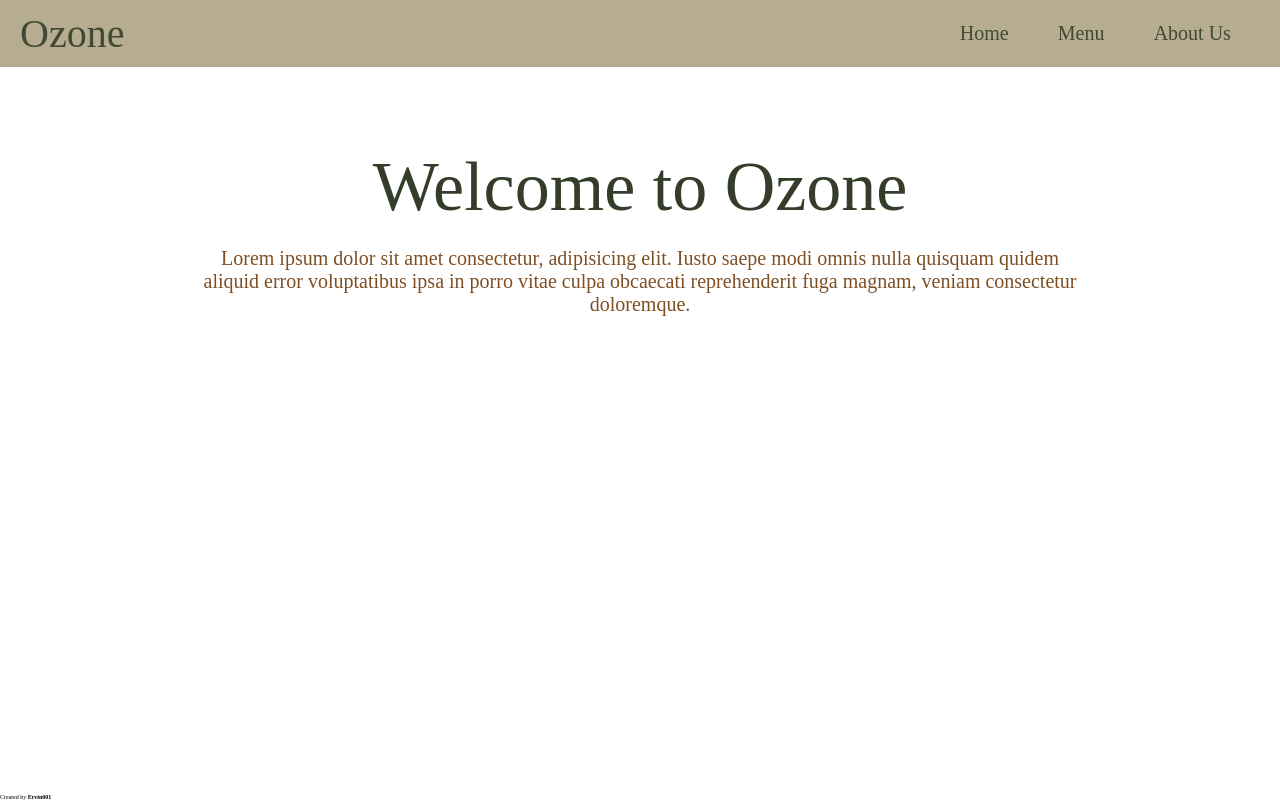
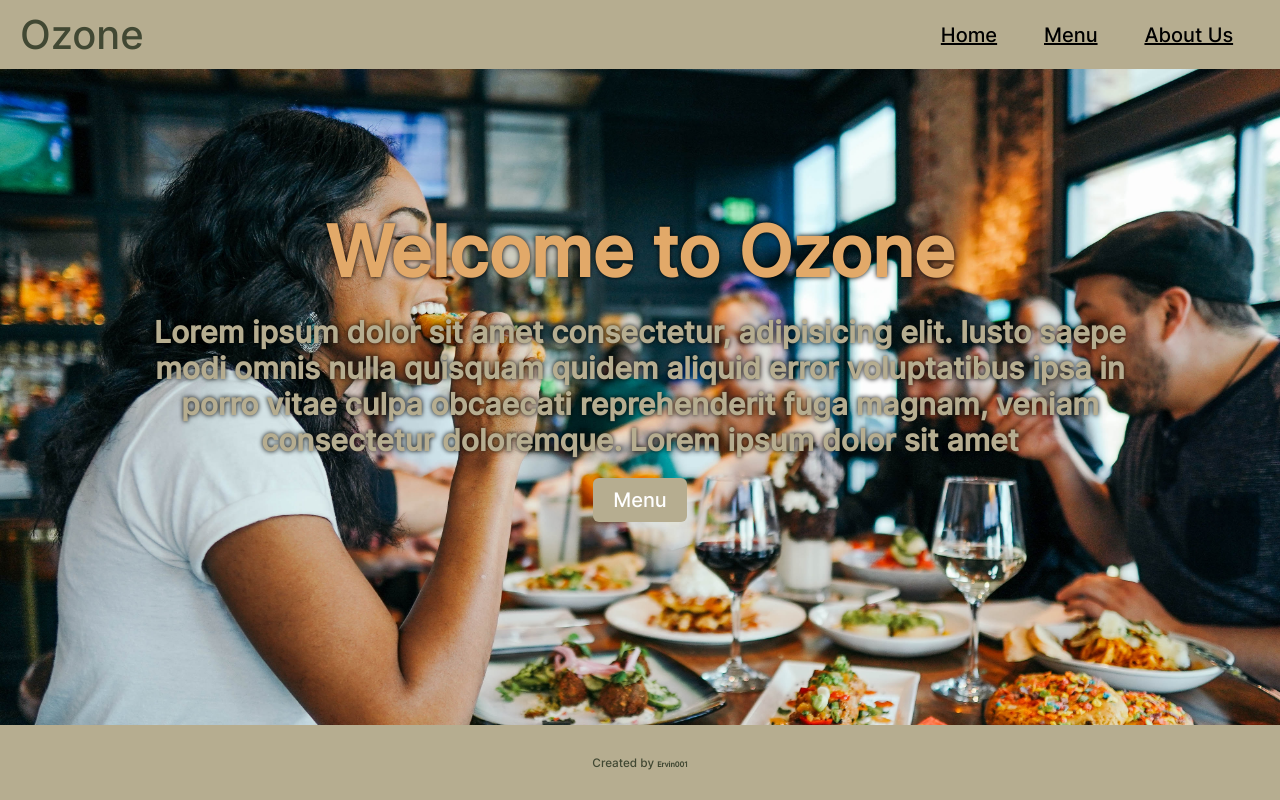
Before and after one commit to Ervin001/TOP_Restaurant-Page, a website built with webpack: page dist/index.html in a window 1280 px wide. Built offline with nearby package versions, Linux system fonts and the light colour scheme.

Commit message:
finished home page

```diff
--- a/package.json
+++ b/package.json
@@ -16,6 +16,7 @@
     "css-loader": "^6.7.1",
     "html-webpack-plugin": "^5.5.0",
     "style-loader": "^3.3.1",
+    "url-loader": "^4.1.1",
     "webpack": "^5.74.0",
     "webpack-cli": "^4.10.0",
     "webpack-dev-server": "^4.10.0"
--- a/src/index.js
+++ b/src/index.js
@@ -1,7 +1,6 @@
 import _ from 'lodash';
 
 import './style.css';
-import Icon from './icon.png';
 import home from './pages/home.js';
 
 (function component() {
--- a/src/pages/home.js
+++ b/src/pages/home.js
@@ -1,21 +1,38 @@
+// import MyImage from '../resources/restaurant.jpg';
+
 const home = function () {
   const containerEl = document.createElement('section');
   document.body.appendChild(containerEl);
+  // const myImage = new Image();
+  // myImage.src = MyImage;
+  // console.log(myImage);
 
   const html = `
 <div class="container">
   <nav class="logo-container">
     <div class="title">Ozone</div>
     <div class="tabs-container">
-          <div class="tab home-tab">Home</div>
-          <div class="tab menu-tab">Menu</div>
-          <div class="tab aboutUs-tab">About Us</div>
+      <a href="#" class="tab home-tab">Home</a>
+      <a href="#" class="tab menu-tab">Menu</a>
+      <a href="#" class="tab aboutUs-tab">About Us</a>
     </div>
   </nav>
+
   <div class="main-content-container">
+    <div class="content">
     <div class="welcome-text">Welcome to Ozone</div>
-        <div class="short-desc">    Lorem ipsum dolor sit amet consectetur, adipisicing elit. Iusto saepe modi omnis nulla quisquam quidem aliquid error voluptatibus ipsa in porro vitae culpa obcaecati reprehenderit fuga magnam, veniam consectetur doloremque.</div>
-        <div class="image"></div>
+    <div class="info-btn">
+      <div class="info">
+        Lorem ipsum dolor sit amet consectetur, adipisicing elit. Iusto
+        saepe modi omnis nulla quisquam quidem aliquid error voluptatibus
+        ipsa in porro vitae culpa obcaecati reprehenderit fuga magnam,
+        veniam consectetur doloremque. Lorem ipsum dolor sit amet
+      </div>
+      <div class="btn-box">
+        <button>Menu</button>
+      </div>
+    </div>
+    </div>
   </div>
   <footer>
     <div class="footer-info">
@@ -23,11 +40,10 @@ const home = function () {
       <div class="extra-info"></div>
     </div>
   </footer>
-    </di>
+</div>
   `;
 
   containerEl.insertAdjacentHTML('beforeend', html);
-  containerEl;
 };
 
 export default home;
--- a/src/style.css
+++ b/src/style.css
@@ -1,8 +1,17 @@
+@font-face {
+  font-family: 'inter';
+  font-style: normal;
+  font-size: normal;
+
+  src: url('/src/resources/static/Inter-Medium.ttf');
+}
+
 * {
   margin: 0;
   padding: 0;
   box-sizing: border-box;
   font-size: 62.5%;
+  font-family: 'inter', sans-serif;
 }
 
 .container {
@@ -17,6 +26,7 @@
   padding: 1rem 0;
   flex-grow: auto;
   background-color: #b6ad90;
+  width: 100%;
 }
 
 .title {
@@ -26,7 +36,6 @@
   color: #414833;
   align-self: center;
   padding-left: 2rem;
-  /* background: url('./icon.png'); */
 }
 .tabs-container {
   display: flex;
@@ -38,43 +47,101 @@
 }
 
 .tab {
+  flex: 0 1 auto;
+
   color: #414833;
   font-size: 2rem;
+}
 
-  flex: 0 1 auto;
+.tab:link,
+.tab:visited {
+  /* cursor: pointer; */
+  color: #000;
+}
+
+.tab:hover {
+  color: antiquewhite;
 }
 
 .main-content-container {
+  /* flex-grow: 1; */
+  display: flex;
+
+  flex-grow: 6;
+  padding-top: 6rem;
+
+  background: url('./resources/restaurant.JPG');
+  background-size: cover;
+  width: 100%;
+}
+
+.content {
+  display: flex;
+  flex-direction: column;
+  align-items: center;
+  justify-content: flex-start;
+  flex-grow: 6;
+  padding-top: 8rem;
+}
+
+.welcome-text {
+  color: rgb(226, 169, 105);
+  font-size: 7rem;
+  font-weight: 700;
+  text-shadow: #000 0px 0px 5px;
+}
+
+.info-btn {
   display: flex;
   flex-direction: column;
 
-  align-items: center;
-  justify-content: flex-start;
+  text-align: center;
+  justify-self: center;
 
-  flex-grow: 6;
+  color: #b6ad90;
 
-  margin-top: 8rem;
+  font-size: 2rem;
+  margin: 2rem 15rem;
+  text-shadow: #000 0px 0px 5px;
 }
 
-.welcome-text {
-  color: #333d29;
-  font-size: 7rem;
+.info {
+  font-size: 3rem;
+  font-weight: 600;
 }
 
-.short-desc {
-  color: #7f4f24;
-  font-size: 2rem;
-  margin: 2rem 20rem;
-  text-align: center;
-  justify-self: center;
+.btn-box {
+  justify-self: flex-end;
 }
 
-.image {
-  height: 30rem;
-  width: 30rem;
-  /* background-color: blue; */
+button {
+  margin-top: 20px;
+  padding: 10px 20px;
+  font-size: 20px;
+  border: none;
+  border-radius: 6px;
+  background-color: #b6ad90;
+  color: #fff;
+}
+
+button:hover {
+  cursor: pointer;
+  background-color: #887e55;
+  color: #dcdad6;
 }
 
 footer {
+  flex-grow: 2;
+  display: flex;
   flex-grow: auto;
+  justify-content: center;
+  align-items: center;
+  font-size: 3rem;
+  background-color: #b6ad90;
+  color: #414833;
 }
+
+strong {
+  font-size: 800;
+  text-align: center;
+}
--- a/webpack.config.js
+++ b/webpack.config.js
@@ -1,6 +1,5 @@
 const HtmlWebpackPlugin = require('html-webpack-plugin');
 const path = require('path');
-
 
 module.exports = {
   mode: 'development',
@@ -26,7 +25,6 @@ module.exports = {
     clean: true,
 
     publicPath: '/',
-
   },
   optimization: {
     runtimeChunk: 'single',
@@ -42,6 +40,12 @@ module.exports = {
         test: /\.(png|svg|jpg|jpeg|gif)$/i,
         type: 'asset/resource',
       },
+      {
+        test: /\.tff$/i,
+        use: {
+          loader: 'url-loader',
+        },
+      },
     ],
   },
-}
+};
```
Also changed, not shown: dist/index.html, src/icon.png (deleted), src/resources/restaurant.JPG (added), src/resources/static/Inter-Black.ttf (added), src/resources/static/Inter-Bold.ttf (added), src/resources/static/Inter-ExtraBold.ttf (added), src/resources/static/Inter-ExtraLight.ttf (added), src/resources/static/Inter-Light.ttf (added), src/resources/static/Inter-Medium.ttf (added), src/resources/static/Inter-Regular.ttf (added), src/resources/static/Inter-SemiBold.ttf (added), src/resources/static/Inter-Thin.ttf (added), src/resources/static/Inter-VariableFont_slnt,wght.ttf (added), 1 other file. Lines whose indentation alone changed are shown as unchanged.
